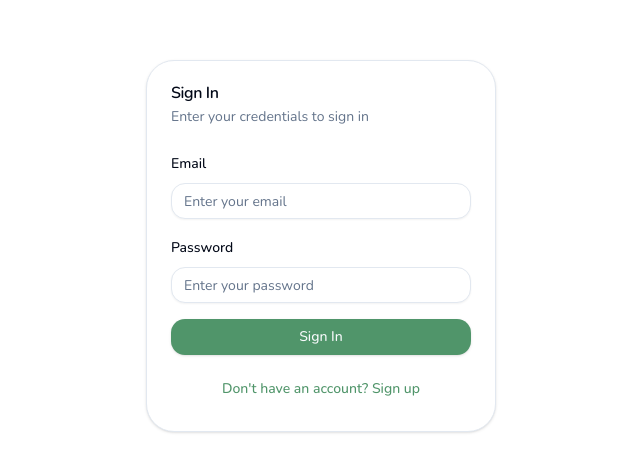
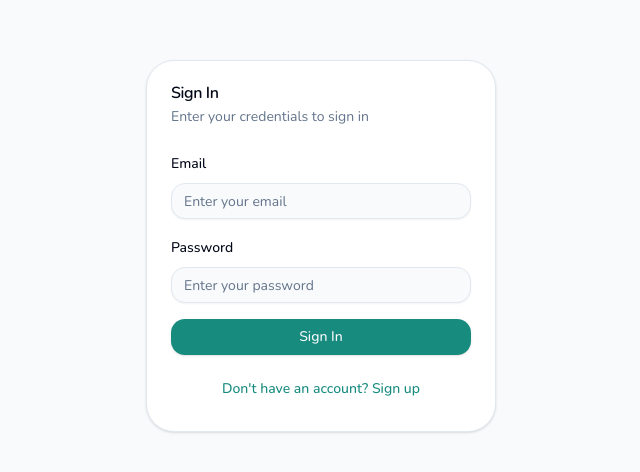
Before and after one commit to Guruvishnukurra/mind-bloom-compass-wellbeing, a React (Vite) app: page /#/auth in a window 1280 px wide. Shown: the part 154-626 px from the top of the page, without its empty margins (319-959 px from the left). Built offline with nearby package versions, Linux system fonts and the light colour scheme; no server answers.

Commit message:
Enhance visual design with vibrant colors and improved UI elements

```diff
--- a/src/index.css
+++ b/src/index.css
@@ -8,7 +8,7 @@
 
 @layer base {
   :root {
-    --background: 0 0% 100%;
+    --background: 210 40% 98%; /* Soft blue-white background */
     --foreground: 222.2 84% 4.9%;
 
     --card: 0 0% 100%;
@@ -17,73 +17,73 @@
     --popover: 0 0% 100%;
     --popover-foreground: 222.2 84% 4.9%;
 
-    --primary: 142 30% 45%; /* Sage green */
+    --primary: 174 70% 32%; /* Vibrant teal */
     --primary-foreground: 210 40% 98%;
 
-    --secondary: 38 60% 80%; /* Warm sand */
-    --secondary-foreground: 222.2 47.4% 11.2%;
+    --secondary: 340 80% 65%; /* Soft coral pink */
+    --secondary-foreground: 210 40% 98%;
 
     --muted: 210 40% 96.1%;
     --muted-foreground: 215.4 16.3% 46.9%;
 
-    --accent: 174 40% 45%; /* Soft teal */
-    --accent-foreground: 222.2 47.4% 11.2%;
+    --accent: 262 60% 60%; /* Rich purple */
+    --accent-foreground: 210 40% 98%;
 
     --destructive: 0 84.2% 60.2%;
     --destructive-foreground: 210 40% 98%;
 
     --border: 214.3 31.8% 91.4%;
     --input: 214.3 31.8% 91.4%;
-    --ring: 142 30% 45%; /* Sage green */
+    --ring: 174 70% 32%; /* Vibrant teal */
 
-    --radius: 0.75rem; /* Slightly more rounded */
+    --radius: 1rem; /* More rounded corners */
 
-    --sidebar-background: 0 0% 100%;
-    --sidebar-foreground: 240 5.3% 26.1%;
-    --sidebar-primary: 142 30% 45%; /* Sage green */
-    --sidebar-primary-foreground: 0 0% 98%;
-    --sidebar-accent: 240 4.8% 95.9%;
-    --sidebar-accent-foreground: 240 5.9% 10%;
-    --sidebar-border: 220 13% 91%;
-    --sidebar-ring: 142 30% 45%; /* Sage green */
+    --sidebar-background: 174 70% 32%; /* Vibrant teal */
+    --sidebar-foreground: 0 0% 100%;
+    --sidebar-primary: 262 60% 60%; /* Rich purple */
+    --sidebar-primary-foreground: 0 0% 100%;
+    --sidebar-accent: 174 70% 15%; /* Darker teal */
+    --sidebar-accent-foreground: 0 0% 100%;
+    --sidebar-border: 174 70% 25%;
+    --sidebar-ring: 262 60% 60%; /* Rich purple */
 
     /* Custom wellness colors */
-    --wellness-blue: 210 100% 50%;
-    --wellness-green: 142 76% 36%;
-    --wellness-lavender: 270 67% 75%;
-    --wellness-amber: 38 92% 50%;
-    --wellness-teal: 174 84% 32%;
+    --wellness-blue: 210 90% 60%; /* Brighter blue */
+    --wellness-green: 142 76% 45%; /* Brighter green */
+    --wellness-lavender: 270 70% 75%; /* Rich lavender */
+    --wellness-amber: 35 95% 60%; /* Warm amber */
+    --wellness-teal: 174 70% 32%; /* Vibrant teal */
 
     /* Nature-inspired theme colors */
-    --wellness-sage: 142 30% 45%;
-    --wellness-light-sage: 142 30% 65%;
-    --wellness-teal: 174 40% 45%;
-    --wellness-light-teal: 174 40% 65%;
-    --wellness-warm-sand: 28 60% 80%;
-    --wellness-pale-yellow: 38 80% 85%;
-    --wellness-soft-coral: 0 80% 75%;
+    --wellness-sage: 150 40% 50%; /* Brighter sage */
+    --wellness-light-sage: 150 40% 70%; /* Lighter sage */
+    --wellness-teal: 174 70% 32%; /* Vibrant teal */
+    --wellness-light-teal: 174 70% 55%; /* Lighter teal */
+    --wellness-warm-sand: 28 80% 85%; /* Warmer sand */
+    --wellness-pale-yellow: 45 90% 85%; /* Brighter yellow */
+    --wellness-soft-coral: 340 80% 65%; /* Soft coral pink */
   }
 
   .dark {
-    --background: 222.2 84% 4.9%;
+    --background: 222 30% 10%; /* Deep blue-gray background */
     --foreground: 210 40% 98%;
 
-    --card: 222.2 84% 4.9%;
+    --card: 222 25% 15%; /* Slightly lighter than background */
     --card-foreground: 210 40% 98%;
 
-    --popover: 222.2 84% 4.9%;
+    --popover: 222 25% 15%;
     --popover-foreground: 210 40% 98%;
 
-    --primary: 142 30% 40%; /* Darker sage green */
+    --primary: 174 60% 35%; /* Rich teal */
     --primary-foreground: 210 40% 98%;
 
-    --secondary: 38 60% 70%; /* Darker warm sand */
+    --secondary: 340 70% 50%; /* Deep coral pink */
     --secondary-foreground: 210 40% 98%;
 
     --muted: 217.2 32.6% 17.5%;
     --muted-foreground: 215 20.2% 65.1%;
 
-    --accent: 174 40% 40%; /* Darker soft teal */
+    --accent: 262 50% 50%; /* Deep purple */
     --accent-foreground: 210 40% 98%;
 
     --destructive: 0 62.8% 30.6%;
@@ -91,32 +91,32 @@
 
     --border: 217.2 32.6% 17.5%;
     --input: 217.2 32.6% 17.5%;
-    --ring: 142 30% 40%; /* Darker sage green */
+    --ring: 174 60% 35%; /* Rich teal */
 
-    --sidebar-background: 240 5.9% 10%;
-    --sidebar-foreground: 240 4.8% 95.9%;
-    --sidebar-primary: 142 30% 40%; /* Darker sage green */
+    --sidebar-background: 222 30% 15%; /* Slightly lighter than background */
+    --sidebar-foreground: 210 40% 98%;
+    --sidebar-primary: 174 60% 35%; /* Rich teal */
     --sidebar-primary-foreground: 0 0% 100%;
-    --sidebar-accent: 240 3.7% 15.9%;
-    --sidebar-accent-foreground: 240 4.8% 95.9%;
-    --sidebar-border: 240 3.7% 15.9%;
-    --sidebar-ring: 142 30% 40%; /* Darker sage green */
+    --sidebar-accent: 262 50% 50%; /* Deep purple */
+    --sidebar-accent-foreground: 210 40% 98%;
+    --sidebar-border: 222 30% 20%;
+    --sidebar-ring: 174 60% 35%; /* Rich teal */
 
     /* Custom wellness colors - darker variants */
-    --wellness-blue: 210 100% 40%;
-    --wellness-green: 142 76% 30%;
-    --wellness-lavender: 270 67% 65%;
-    --wellness-amber: 38 92% 45%;
-    --wellness-teal: 174 84% 25%;
+    --wellness-blue: 210 90% 45%;
+    --wellness-green: 142 70% 35%;
+    --wellness-lavender: 270 60% 60%;
+    --wellness-amber: 35 90% 50%;
+    --wellness-teal: 174 60% 35%;
 
     /* Nature-inspired theme colors - darker variants */
-    --wellness-sage: 142 30% 35%;
-    --wellness-light-sage: 142 30% 55%;
-    --wellness-teal: 174 40% 35%;
-    --wellness-light-teal: 174 40% 55%;
-    --wellness-warm-sand: 28 60% 70%;
-    --wellness-pale-yellow: 38 80% 75%;
-    --wellness-soft-coral: 0 80% 65%;
+    --wellness-sage: 150 40% 40%;
+    --wellness-light-sage: 150 40% 60%;
+    --wellness-teal: 174 60% 35%;
+    --wellness-light-teal: 174 60% 50%;
+    --wellness-warm-sand: 28 70% 75%;
+    --wellness-pale-yellow: 45 80% 75%;
+    --wellness-soft-coral: 340 70% 50%;
   }
 }
 
@@ -149,7 +149,7 @@
 
 /* Nature-inspired theme styles */
 .nature-card {
-  @apply p-6 rounded-xl shadow-sm transition-all duration-300 hover:shadow-md bg-white/80 backdrop-blur-sm border border-wellness-shadow/30;
+  @apply p-6 rounded-xl shadow-md transition-all duration-300 hover:shadow-lg bg-white/90 backdrop-blur-sm border border-primary/20 hover:border-primary/30;
 }
 
 .nature-gradient {
@@ -161,15 +161,15 @@
 }
 
 .nature-button-primary {
-  @apply bg-wellness-sage text-white hover:opacity-90 hover:animate-pulse-glow;
+  @apply bg-primary text-white shadow-md hover:shadow-lg hover:opacity-90 hover:translate-y-[-2px] transition-all duration-300;
 }
 
 .nature-button-secondary {
-  @apply bg-wellness-teal text-white hover:opacity-90 hover:animate-pulse-glow;
+  @apply bg-accent text-white shadow-md hover:shadow-lg hover:opacity-90 hover:translate-y-[-2px] transition-all duration-300;
 }
 
 .nature-button-accent {
-  @apply bg-wellness-soft-coral text-white hover:opacity-90 hover:animate-pulse-glow;
+  @apply bg-secondary text-white shadow-md hover:shadow-lg hover:opacity-90 hover:translate-y-[-2px] transition-all duration-300;
 }
 
 .nature-heading {
@@ -186,11 +186,11 @@
 
 /* Glassmorphism effect */
 .glass-effect {
-  @apply bg-white/70 backdrop-blur-md border border-white/20 shadow-lg;
+  @apply bg-white/70 backdrop-blur-md border border-primary/20 shadow-lg hover:shadow-xl transition-all duration-300 hover:border-primary/30;
 }
 
 .dark .glass-effect {
-  @apply bg-gray-900/70 border-gray-800/20;
+  @apply bg-gray-900/70 border-primary/30 hover:border-primary/40;
 }
 
 /* Wave background */
@@ -200,7 +200,12 @@
 
 .wave-bg::before {
   content: "";
-  @apply absolute inset-0 bg-wave-pattern opacity-10 animate-wave;
+  @apply absolute inset-0 bg-wave-pattern opacity-15 animate-wave;
+}
+
+.wave-bg::after {
+  content: "";
+  @apply absolute inset-0 bg-gradient-to-br from-primary/5 to-accent/5;
 }
 
 /* Leaf pattern background */
@@ -215,7 +220,7 @@
 
 /* Tranquil Mind specific styles */
 .tranquil-card {
-  @apply p-6 rounded-xl shadow-sm transition-all duration-300 hover:shadow-md bg-white border border-wellness-shadow;
+  @apply p-6 rounded-xl shadow-md transition-all duration-300 hover:shadow-lg bg-gradient-to-br from-white to-primary/5 border border-primary/20 hover:border-primary/30;
 }
 
 .tranquil-gradient {
@@ -393,15 +398,15 @@
 }
 
 .tranquil-card {
-  @apply p-6 rounded-xl shadow-sm transition-all duration-300 hover:shadow-md bg-white border border-wellness-shadow;
+  @apply p-6 rounded-xl shadow-md transition-all duration-300 hover:shadow-lg bg-gradient-to-br from-white to-primary/5 border border-primary/20 hover:border-primary/30;
 }
 
 .glass-effect {
-  @apply bg-white/70 backdrop-blur-md border border-white/20 shadow-lg;
+  @apply bg-white/70 backdrop-blur-md border border-primary/20 shadow-lg hover:shadow-xl transition-all duration-300 hover:border-primary/30;
 }
 
 .dark .glass-effect {
-  @apply bg-gray-900/70 border-gray-800/20;
+  @apply bg-gray-900/70 border-primary/30 hover:border-primary/40;
 }
 
 /* Additional utility classes */
@@ -438,4 +443,17 @@
   .text-wellness-soft-coral {
     color: hsl(var(--wellness-soft-coral));
   }
+
+  /* Enhanced background gradients */
+  .bg-wellness-gradient-1 {
+    background: linear-gradient(135deg, hsl(var(--primary)/0.1) 0%, hsl(var(--accent)/0.1) 100%);
+  }
+
+  .bg-wellness-gradient-2 {
+    background: linear-gradient(135deg, hsl(var(--secondary)/0.1) 0%, hsl(var(--primary)/0.1) 100%);
+  }
+
+  .bg-wellness-gradient-3 {
+    background: linear-gradient(135deg, hsl(var(--accent)/0.1) 0%, hsl(var(--secondary)/0.1) 100%);
+  }
 }
```
